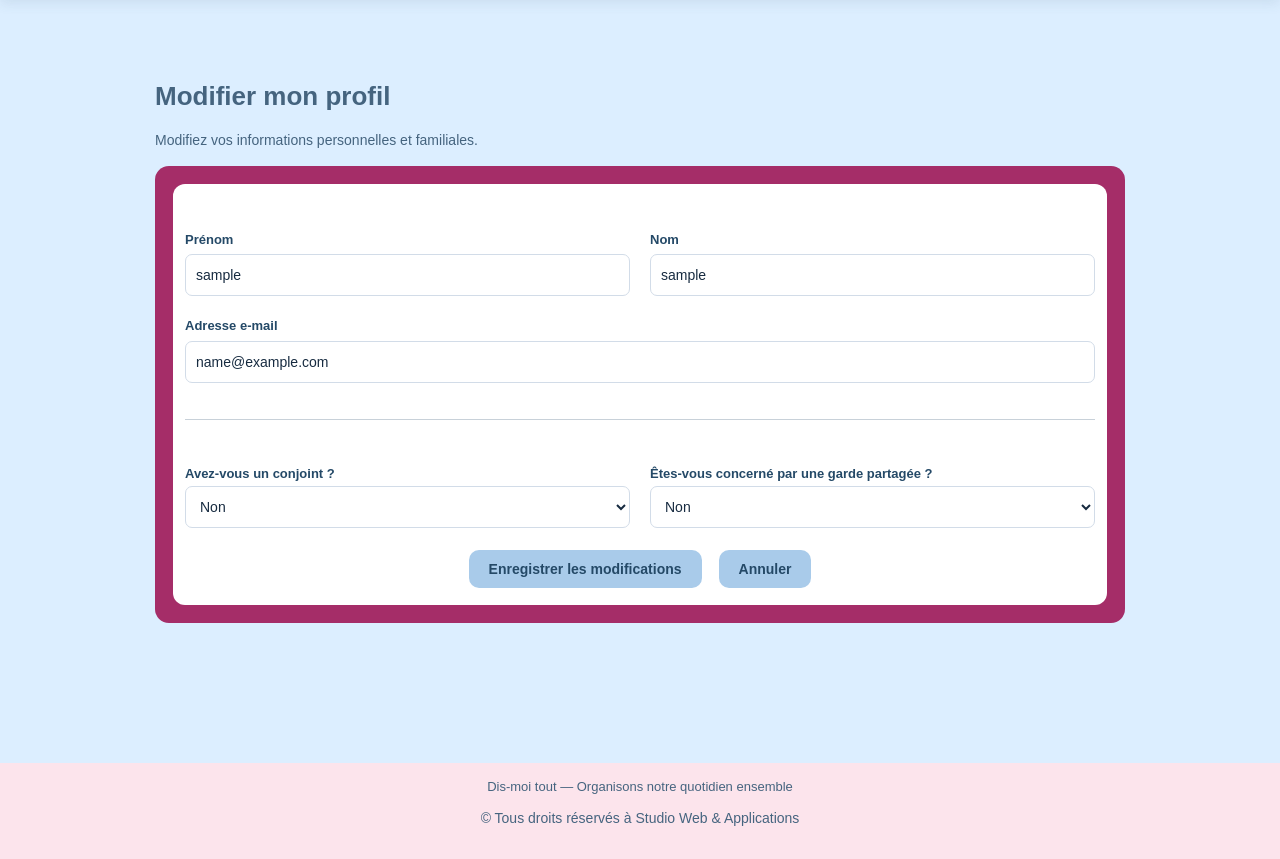
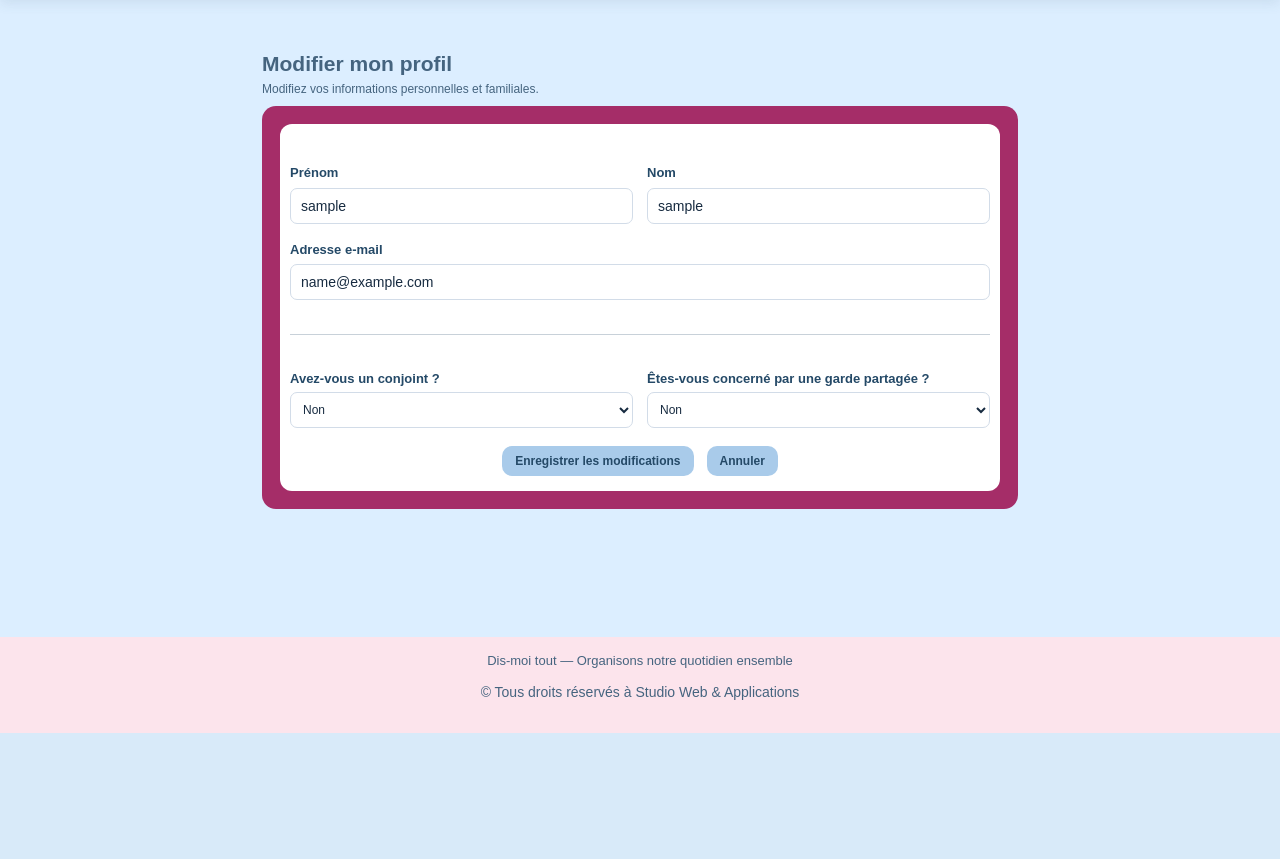
Before and after one commit to MSEDIT-1304/Dis-moi-tout, a Flask app: page /edit_profile in a window 1280 px wide. Shown: the part 145-1004 px from the top of the page. After the commit the page ends 878 px from the top, so only its background shows below. Run offline with Flask 3, Linux system fonts and the light colour scheme; the visitor is signed in with stand-in values (Sample User, id 1); data comes from the database, SQL or seed files in the repository.

Commit message:
Update edit_profile.html

```diff
--- a/templates/edit_profile.html
+++ b/templates/edit_profile.html
@@ -315,6 +315,75 @@ html body .profile-edit-card select {
     }
 }
 
+/* PC — FORMULAIRE ADMIN PLUS COMPACT */
+@media (min-width: 769px) {
+
+    html body .profile-edit-page {
+        max-width: 780px !important;
+        padding: 8px 12px !important;
+    }
+
+    html body .profile-edit-header {
+        margin-bottom: 8px !important;
+    }
+
+    html body .profile-edit-header h1 {
+        font-size: 21px !important;
+        margin: 0 0 4px !important;
+    }
+
+    html body .profile-edit-header p {
+        font-size: 12px !important;
+        margin: 3px 0 6px !important;
+    }
+
+    html body .profile-edit-card {
+        padding: 12px 16px !important;
+    }
+
+    html body .profile-edit-card h2 {
+        font-size: 16px !important;
+        margin: 3px 0 8px !important;
+    }
+
+    html body .profile-edit-card form {
+        padding: 10px !important;
+        margin: 0 !important;
+    }
+
+    html body .profile-edit-grid {
+        gap: 6px 14px !important;
+        margin-bottom: 5px !important;
+    }
+
+    html body .profile-edit-card label {
+        font-size: 12px !important;
+        margin-bottom: 3px !important;
+    }
+
+    html body .profile-edit-card input,
+    html body .profile-edit-card select {
+        height: 34px !important;
+        font-size: 12px !important;
+        padding: 5px 8px !important;
+        margin: 2px 0 5px !important;
+    }
+
+    html body .profile-edit-card hr {
+        margin: 8px 0 !important;
+    }
+
+    html body .profile-edit-actions {
+        margin-top: 8px !important;
+        gap: 8px !important;
+    }
+
+    html body .profile-edit-button {
+        font-size: 12px !important;
+        padding: 8px 13px !important;
+    }
+}
+
 </style>
 
 <script>
```
